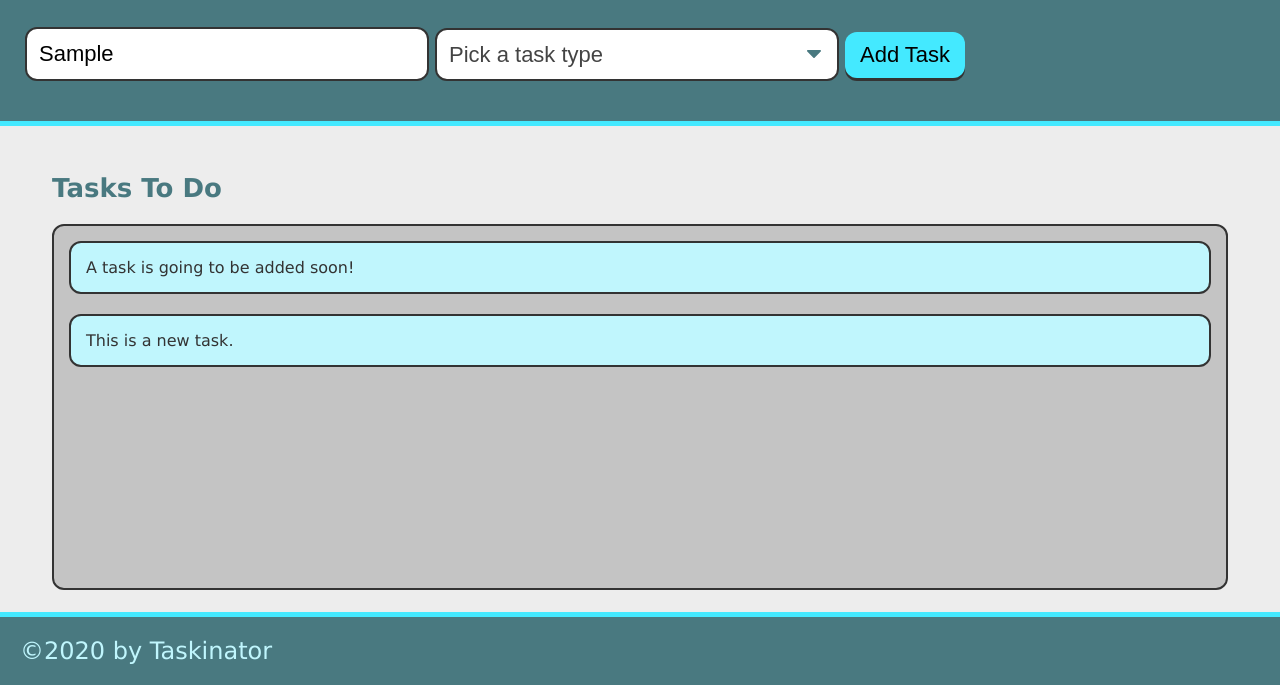
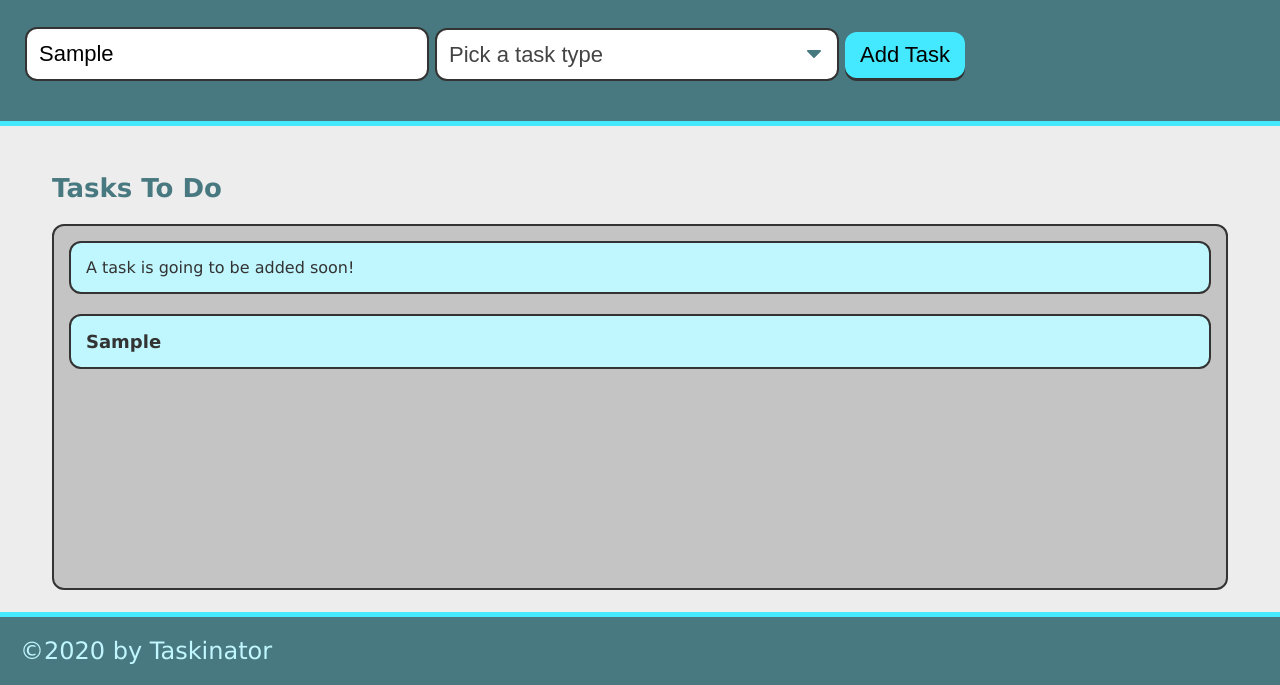
Before and after one commit to Abel3213/taskinator, a plain HTML site: page index.html in a window 1280 px wide. Both pictures are taken after typing "Sample" into the empty fields and a click on the button "Add Task". Shown: the part 115-800 px from the top of the page. Drawn offline with Linux system fonts and the light colour scheme.

Commit message:
refactored code

```diff
--- a/index.html
+++ b/index.html
@@ -15,7 +15,7 @@
         <p>Click the button below to add a new task!</p>
         <form id="task-form">
             <div class="form-group">
-                <input type="text" name="task-name" placeholder="Enter Task Name" />
+                <input type="text" name="task-name" class="text-input" placeholder="Enter Task Name" />
             </div>
             <div class="form-group">
                 <select name="task-type" class="select-dropdown">
--- a/module-4-assets/js/script.js
+++ b/module-4-assets/js/script.js
@@ -2,15 +2,28 @@ var formEl = document.querySelector('#task-form');
 var tasksToDoEl = document.querySelector('#tasks-to-do');
 
 
-var creatTaskHandler = function(event) {
+var creatTaskHandler = function (event) {
+    event.preventDefault();
+    var taskNameInput = document.querySelector("input[name='task-name']").value;
+    var taskTypeInput = document.querySelector("select[name='task-type']").value;
 
 
-    event.preventDefault();
+    // create list item
+    var listItemEl = document.createElement("li");
+    listItemEl.className = "task-item";
 
 
-    var listItemEl = document.createElement('li');
-    listItemEl.className = 'task-item'
-    listItemEl.textContent = 'This is a new task.';
+    // create div to hold task info and add to list item
+    var taskInfoEl = document.createElement("div");
+    taskInfoEl.className = "task-info";
+
+
+    // add HTML content to div
+    taskInfoEl.innerHTML = "<h3 class='task-name'>" + taskNameInput + "</h3><span class='task-type'>" + taskTypeInput + "</span>";
+    listItemEl.appendChild(taskInfoEl);
+
+
+    // add entire list item to list
     tasksToDoEl.appendChild(listItemEl);
 };
 
```
